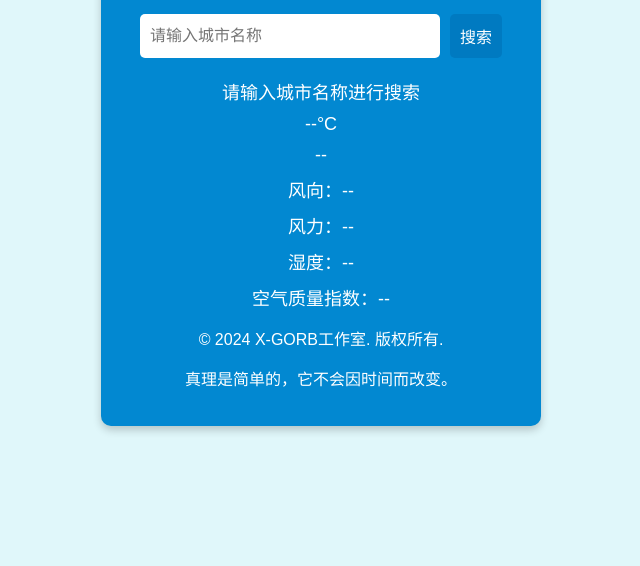
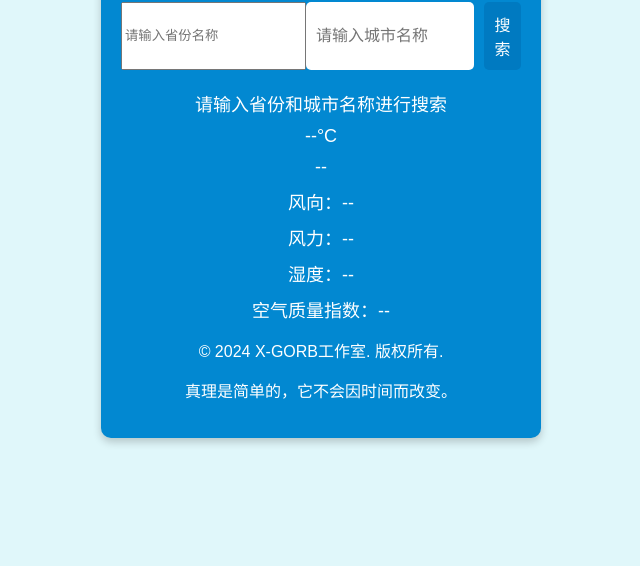
Before and after one commit to zls-wqx/tianqi, a plain HTML site: page index.html in a window 1280 px wide. Shown: the part 234-800 px from the top of the page, without its empty margins (319-959 px from the left). Drawn offline with Linux system fonts and the light colour scheme.

Commit message:
index.html

```diff
--- a/index.html
+++ b/index.html
@@ -3,18 +3,19 @@
 <head>
     <meta charset="UTF-8">
     <meta name="viewport" content="width=device-width, initial-scale=1.0">
-    <title>X-GORB天气网站</title>
+    <title>手机天气网站</title>
     <link rel="stylesheet" href="style.css">
 </head>
 <body>
     <div class="container">
         <h1>天气预报</h1>
-         <div class="search-box">
+        <div class="search-box">
+            <input type="text" id="province-input" placeholder="请输入省份名称">
             <input type="text" id="city-input" placeholder="请输入城市名称">
             <button id="search-button">搜索</button>
         </div>
         <div class="weather-info">
-            <p id="location">请输入城市名称进行搜索</p>
+            <p id="location">请输入省份和城市名称进行搜索</p>
             <p id="temperature">--°C</p>
             <p id="condition">--</p>
             <p id="wind">风向：--</p>
```
